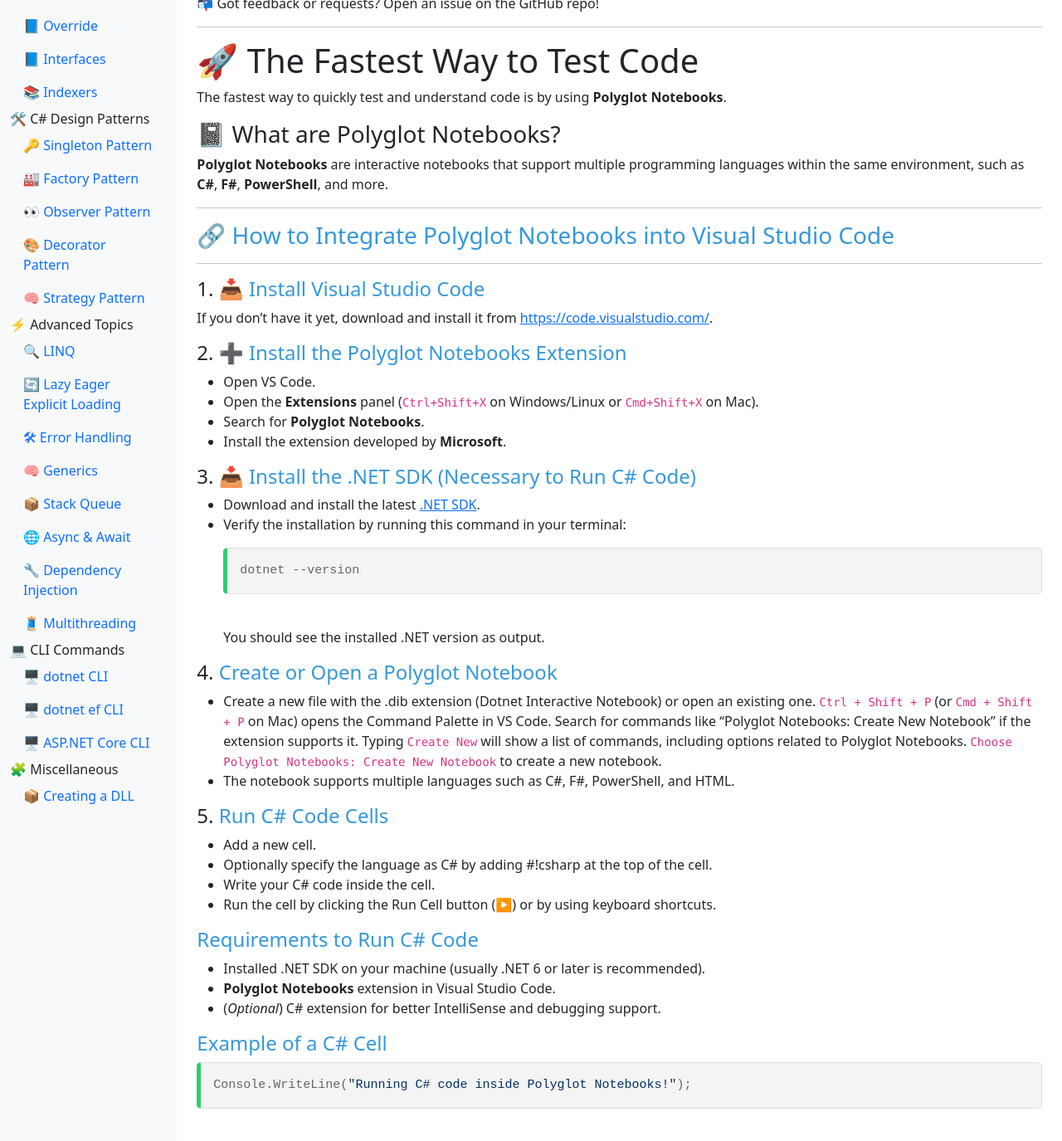
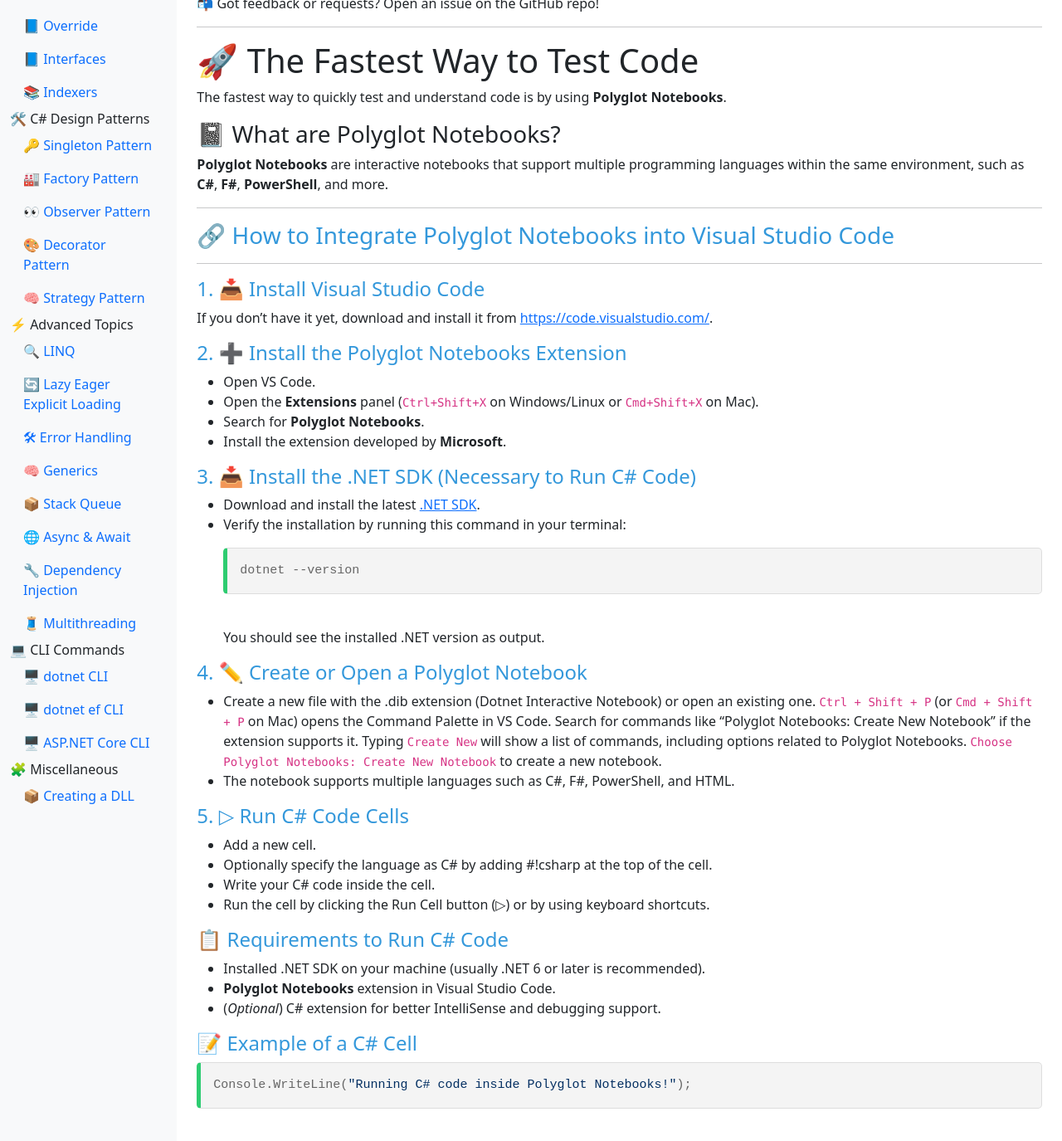
Before and after one commit to buribalkan/C-SHARP-Training, a Jekyll site: the page built from index.md, in a window 1280 px wide and 1400 px high, scrolled down 991 px. Shown: the top 1375 px of the window at 83% size. Built offline with Jekyll 4.4.1, drawn with Linux system fonts in a browser that asks for light colours; nearby versions of some CDN libraries.

Commit message:
Update index.md

````diff
--- a/index.md
+++ b/index.md
@@ -144,18 +144,18 @@ The fastest way to quickly test and understand code is by using **Polyglot Noteb
 ---
 ### 🔗 <span style="color:#3498db">How to Integrate Polyglot Notebooks into Visual Studio Code</span>
 ---
-#### 1. 📥 <span style="color:#3498db">Install Visual Studio Code</span>
+#### <span style="color:#3498db">1. 📥 Install Visual Studio Code</span>
 
 If you don’t have it yet, download and install it from [https://code.visualstudio.com/](https://code.visualstudio.com/).
 
-#### 2. ➕ <span style="color:#3498db">Install the Polyglot Notebooks Extension</span>
+#### <span style="color:#3498db">2. ➕ Install the Polyglot Notebooks Extension</span>
 
 - Open VS Code.
 - Open the **Extensions** panel (`Ctrl+Shift+X` on Windows/Linux or `Cmd+Shift+X` on Mac).
 - Search for **Polyglot Notebooks**.
 - Install the extension developed by **Microsoft**.
 
-#### 3. 📥 <span style="color:#3498db">Install the .NET SDK (Necessary to Run C# Code)</span>
+#### <span style="color:#3498db">3. 📥 Install the .NET SDK (Necessary to Run C# Code)</span>
 
 - Download and install the latest [.NET SDK](https://dotnet.microsoft.com/en-us/download).
 - Verify the installation by running this command in your terminal:
@@ -165,25 +165,25 @@ If you don’t have it yet, download and install it from [https://code.visualstu
   ```
 You should see the installed .NET version as output.
 
-#### 4. <span style="color:#3498db">Create or Open a Polyglot Notebook</span>
+#### <span style="color:#3498db">4. ✏️ Create or Open a Polyglot Notebook</span>
 
 - Create a new file with the .dib extension (Dotnet Interactive Notebook) or open an existing one.
   `Ctrl + Shift + P` (or `Cmd + Shift + P` on Mac) opens the Command Palette in VS Code. Search for commands like “Polyglot Notebooks: Create New Notebook” if the extension supports it. Typing `Create New` will show a list of commands, including options related to Polyglot Notebooks. `Choose Polyglot Notebooks: Create New Notebook` to create a new notebook.
 - The notebook supports multiple languages such as C#, F#, PowerShell, and HTML.
 
-#### 5. <span style="color:#3498db">Run C# Code Cells</span>
+#### <span style="color:#3498db">5. ▷ Run C# Code Cells</span>
 - Add a new cell.
 - Optionally specify the language as C# by adding #!csharp at the top of the cell.
 - Write your C# code inside the cell.
-- Run the cell by clicking the Run Cell button (▶️) or by using keyboard shortcuts.
+- Run the cell by clicking the Run Cell button (▷) or by using keyboard shortcuts.
 
-#### <span style="color:#3498db">Requirements to Run C# Code</span>
+#### <span style="color:#3498db">📋 Requirements to Run C# Code</span>
 
 - Installed .NET SDK on your machine (usually .NET 6 or later is recommended).
 - **Polyglot Notebooks** extension in Visual Studio Code.
 - (_Optional_) C# extension for better IntelliSense and debugging support.
 
-#### <span style="color:#3498db">Example of a C# Cell</span>
+#### <span style="color:#3498db">📝 Example of a C# Cell</span>
 ```csharp
 Console.WriteLine("Running C# code inside Polyglot Notebooks!");
 ```
````
